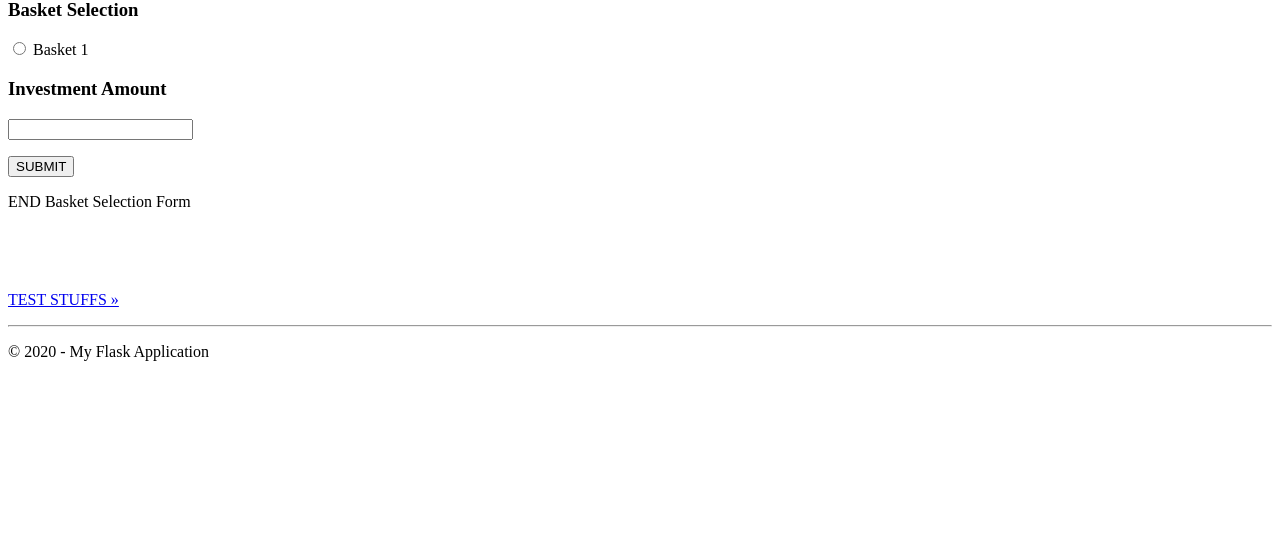
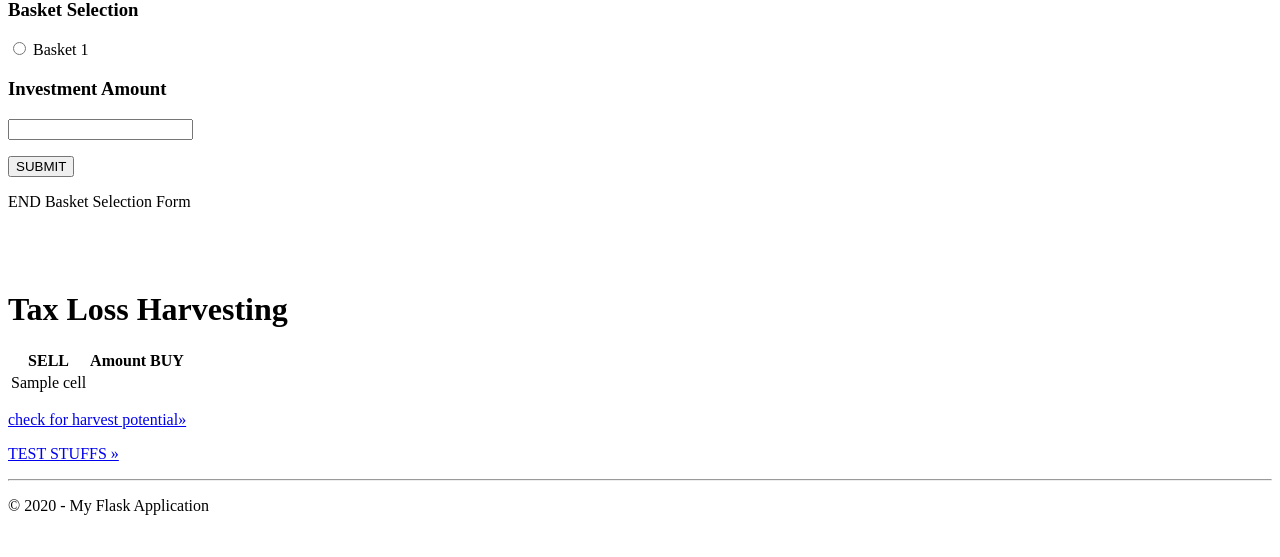
Before and after one commit to IsaacHopf/crypto-platform, a Flask app: template crypto-platform/crypto-platform/crypto_platform/dashboard/templates/dashboard.html in a window 1280 px wide. Shown: the part 243-800 px from the top of the page. Run offline with Flask 2, Linux system fonts and the light colour scheme; the template is opened without the code that fills it: most values are stand-ins (such as "Sample title", 1, 10 or a date in 2020).

Commit message:
added table and buttons for tax loss harvest on the dashboard

```diff
--- a/crypto-platform/crypto-platform/crypto_platform/dashboard/templates/dashboard.html
+++ b/crypto-platform/crypto-platform/crypto_platform/dashboard/templates/dashboard.html
@@ -30,7 +30,31 @@
 </div>
 
 <!--Tax Loss Harvesting Div-->
-<div></div>
+<div>
+
+    <h1>Tax Loss Harvesting</h1>
+    <table class="table">
+        <thead class="thead-dark">
+            <tr>
+                <th scope="col">SELL</th>
+                <th scope="col">Amount</th>
+                <th scope="col">BUY</th>
+            </tr>
+        </thead>
+        <tbody>
+
+            {% for row in data %}
+            <tr>
+                {% for cell in row %}
+                <td> {{ cell }} </td>
+                {% endfor %}
+            </tr>
+            {% endfor %}
+        </tbody>
+    </table>
+    <p><a href="{{ url_for('dashboard.checkharvest') }}" class="btn btn-primary btn-large">check for harvest potential&raquo;</a></p>
+
+</div>
 
 <p><a href=" {{ url_for('dashboard.testscripts') }} " class="btn btn-primary btn-large">TEST STUFFS &raquo;</a></p>
 
```
Also changed, not shown: crypto-platform/crypto-platform/crypto_platform/dashboard/invest.py (+8 -12 lines), crypto-platform/crypto-platform/crypto_platform/dashboard/views.py (+12 -1 lines).
